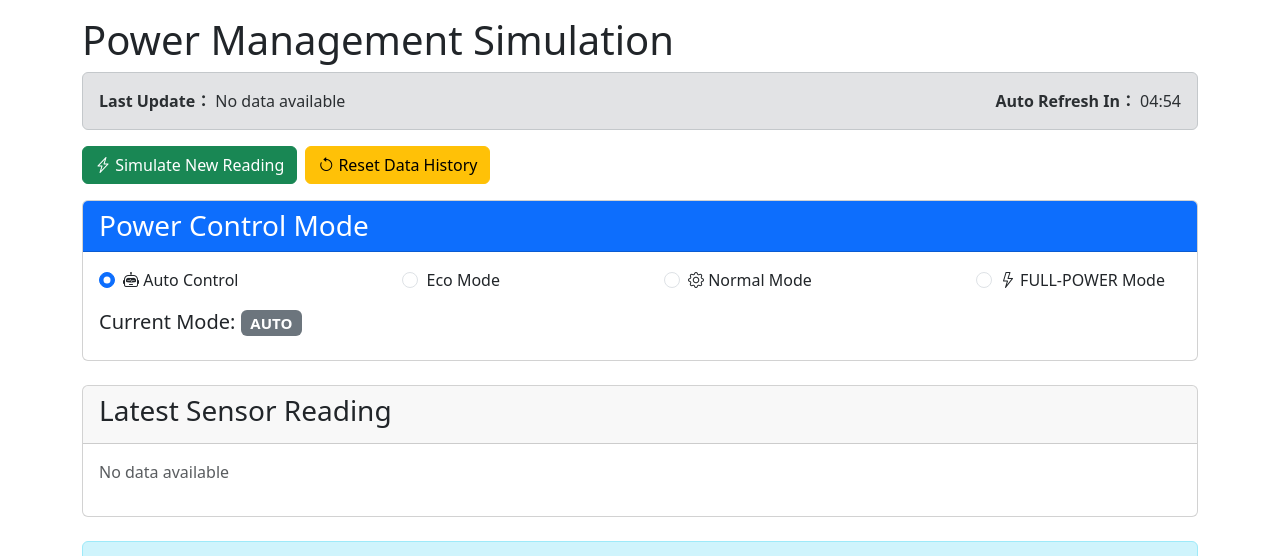
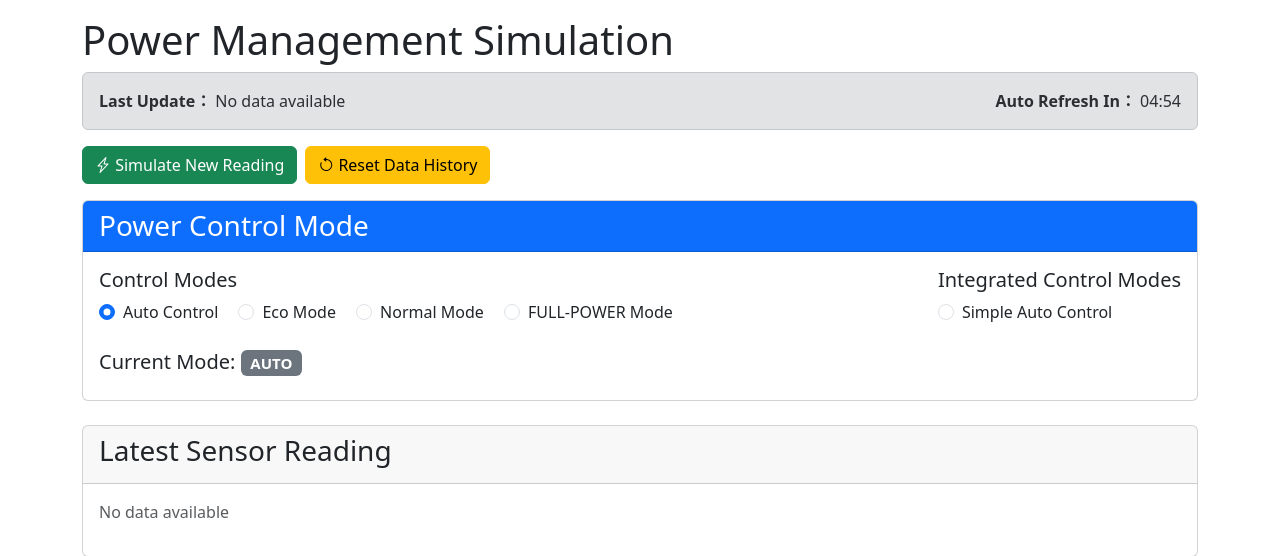
Before and after one commit to lhr34/GitTest1, a Flask app: page /simulation in a window 1280 px wide. Shown: the part 56-612 px from the top of the page. Run offline with Flask 3, Linux system fonts and the light colour scheme.

Commit message:
Added simple power control mode and using adaptor class to incorporate it into ControlStrategy class

```diff
--- a/app/sensors.py
+++ b/app/sensors.py
@@ -1,14 +1,14 @@
-# app/sensors.py
 import random
 from datetime import datetime
 
-
+# the prototype is running on simulated sensor data
 class PowerSensorSimulator:
     def __init__(self):
         self.last_power = 400
         self.max_power = 800
         self.min_power = 0
 
+    # generate sensor reading in a normal pattern
     def _generate_light(self, hour):
         if 8 <= hour <= 18:
             base = random.randint(800, 2000)
--- a/app/templates/simulation.html
+++ b/app/templates/simulation.html
@@ -1,4 +1,3 @@
-<!-- templates/simulation.html -->
 {% extends "base.html" %}
 
 {% block content %}
@@ -29,12 +28,15 @@
   <div class="card-body">
     <form method="post" action="{{ url_for('simulation') }}" class="row g-3">
       <div class="col-md-12">
-        <div class="d-flex justify-content-between">
+        <div class="d-flex justify-content-between flex-wrap">
+          <!-- Control Systems -->
+          <div class="mb-2">
+            <h5>Control Modes</h5>
             <div class="form-check form-check-inline">
               <input class="form-check-input" type="radio" name="control_mode" id="autoMode" value="auto"
                      {% if control_mode == 'auto' %}checked{% endif %} onchange="this.form.submit()">
               <label class="form-check-label" for="autoMode">
-              <i class="bi bi-robot"></i> Auto Control
+                Auto Control
               </label>
             </div>
 
@@ -42,7 +44,7 @@
               <input class="form-check-input" type="radio" name="control_mode" id="ecoMode" value="eco"
                      {% if control_mode == 'eco' %}checked{% endif %} onchange="this.form.submit()">
               <label class="form-check-label" for="ecoMode">
-              <i class="bi bi-leaf"></i> Eco Mode
+                Eco Mode
               </label>
             </div>
 
@@ -50,7 +52,7 @@
               <input class="form-check-input" type="radio" name="control_mode" id="normalMode" value="normal"
                      {% if control_mode == 'normal' %}checked{% endif %} onchange="this.form.submit()">
               <label class="form-check-label" for="normalMode">
-              <i class="bi bi-gear"></i> Normal Mode
+                Normal Mode
               </label>
             </div>
 
@@ -58,8 +60,21 @@
               <input class="form-check-input" type="radio" name="control_mode" id="full-powerMode" value="full-power"
                      {% if control_mode == 'full-power' %}checked{% endif %} onchange="this.form.submit()">
               <label class="form-check-label" for="full-powerMode">
-              <i class="bi bi-lightning"></i> FULL-POWER Mode
+                  FULL-POWER Mode
               </label>
+            </div>
+          </div>
+
+          <!--Integrate simple control systems using adaptor-->
+          <div>
+            <h5>Integrated Control Modes</h5>
+            <div class="form-check form-check-inline">
+              <input class="form-check-input" type="radio" name="control_mode" id="simpleMode" value="simple"
+                     {% if control_mode == 'simple' %}checked{% endif %} onchange="this.form.submit()">
+              <label class="form-check-label" for="simpleMode">
+                 Simple Auto Control
+              </label>
+            </div>
           </div>
         </div>
       </div>
@@ -67,7 +82,7 @@
 
     <div class="mt-3">
       <h5>Current Mode:
-        <span class="badge {% if control_mode == 'auto' %}bg-secondary{% elif control_mode == 'eco' %}bg-success{% elif control_mode == 'normal' %}bg-primary{% else %}bg-danger{% endif %}">
+        <span class="badge {% if control_mode == 'auto' %}bg-secondary{% elif control_mode == 'eco' %}bg-success{% elif control_mode == 'normal' %}bg-primary{% elif control_mode == 'legacy' %}bg-warning{% elif control_mode == 'external' %}bg-info{% else %}bg-danger{% endif %}">
           {{ control_mode|upper }}
         </span>
       </h5>
@@ -99,7 +114,7 @@
   </div>
 </div>
 
-<div class="alert {% if control_mode == 'auto' %}alert-info{% elif control_mode == 'eco' %}alert-success{% elif control_mode == 'normal' %}alert-primary{% else %}alert-danger{% endif %} mb-4">
+<div class="alert {% if control_mode == 'auto' %}alert-info{% elif control_mode == 'eco' %}alert-success{% elif control_mode == 'normal' %}alert-primary{% elif control_mode == 'legacy' %}alert-warning{% elif control_mode == 'external' %}alert-info{% else %}alert-danger{% endif %} mb-4">
   <h4 class="alert-heading">Control Action</h4>
   <p>{{ control_action }}</p>
 </div>
--- a/app/views.py
+++ b/app/views.py
@@ -1,10 +1,9 @@
-# app/views.py
 from flask import render_template, request, redirect, url_for, flash
 from app import app
 from app.sensors import PowerSensorSimulator
 from app.monitoring import DataProvider, DashboardDisplay, DataLogger
 from app.analysis import AnalysisEngine
-from app.control import PowerControlContext, AutoControlStrategy, ManualControlStrategy
+from app.control import PowerControlContext, AutoControlStrategy, ManualControlStrategy, SimpleControlSystem, SimpleControlAdapter
 from datetime import datetime
 from app.data_store import append_log, read_logs
 from flask import Response
@@ -12,6 +11,7 @@ import pandas as pd
 from flask import request, session
 import math
 
+# Initialize  system
 sensor = PowerSensorSimulator()
 data_provider = DataProvider()
 dashboard = DashboardDisplay()
@@ -22,10 +22,14 @@ data_provider.subscribe(data_logger)
 
 analysis_engine = AnalysisEngine(threshold=450)
 
+# Initialize control system
 auto_strategy = AutoControlStrategy()
 manual_strategy = ManualControlStrategy()
 control_context = PowerControlContext(strategy=auto_strategy)
 
+# Initialize simple control system and its adapter
+simple_system = SimpleControlSystem()
+simple_adapter = SimpleControlAdapter(simple_system)
 
 @app.route("/")
 def home():
@@ -38,6 +42,7 @@ def simulation():
     new_reading = last_data if last_data else "N/A"
     control_mode = session.get('control_mode', 'auto')
 
+    # power control panel
     if request.method == "POST":
         if 'control_mode' in request.form:
             mode = request.form['control_mode']
@@ -45,6 +50,10 @@ def simulation():
                 control_context.set_strategy(auto_strategy)
                 session['control_mode'] = 'auto'
                 flash('Switched to AUTO control mode')
+            elif mode == 'simple':
+                control_context.set_strategy(legacy_adapter)
+                session['control_mode'] = 'simple'
+                flash('Switched to SIMPLE control system')
             else:
                 manual_strategy.set_mode(mode)
                 control_context.set_strategy(manual_strategy)
@@ -52,9 +61,12 @@ def simulation():
                 flash(f'Switched to MANUAL control - {mode.upper()} mode')
             return redirect(url_for('simulation'))
 
+        # get sensor data, set log and display
         sensor_data = sensor.read_value()
         data_provider.set_data(sensor_data)
         append_log(sensor_data, building="Main Library")
+
+        # power control action
         control_action = control_context.execute_control(sensor_data)
     else:
         if new_reading != "N/A":
--- a/run.py
+++ b/run.py
@@ -2,5 +2,4 @@
 from app import app
 
 if __name__ == "__main__":
-    # 启动 Flask 开发服务器，调试模式开启
     app.run(debug=True)
```
Also changed, not shown: app/__init__.py (+8 -13 lines), app/control.py (+24 -3 lines), app/control_model.py (+8 -14 lines). Lines whose indentation alone changed are shown as unchanged.
